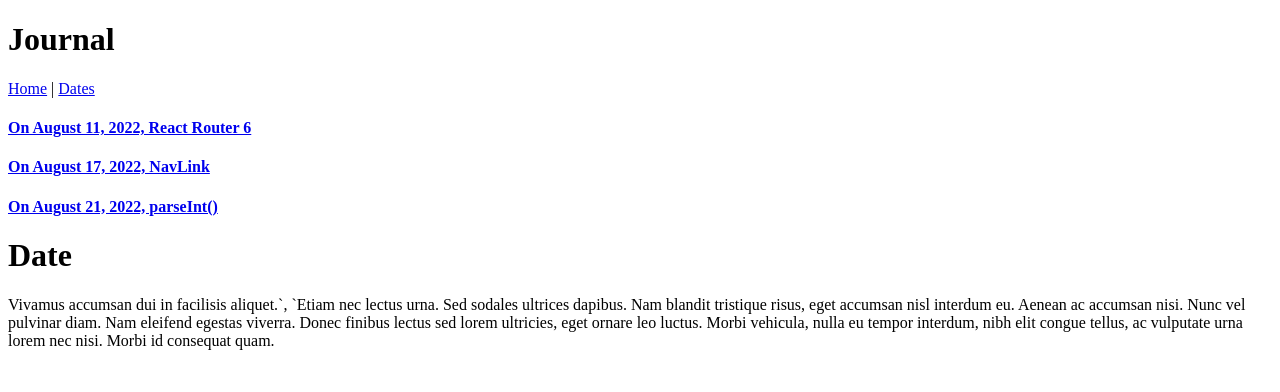
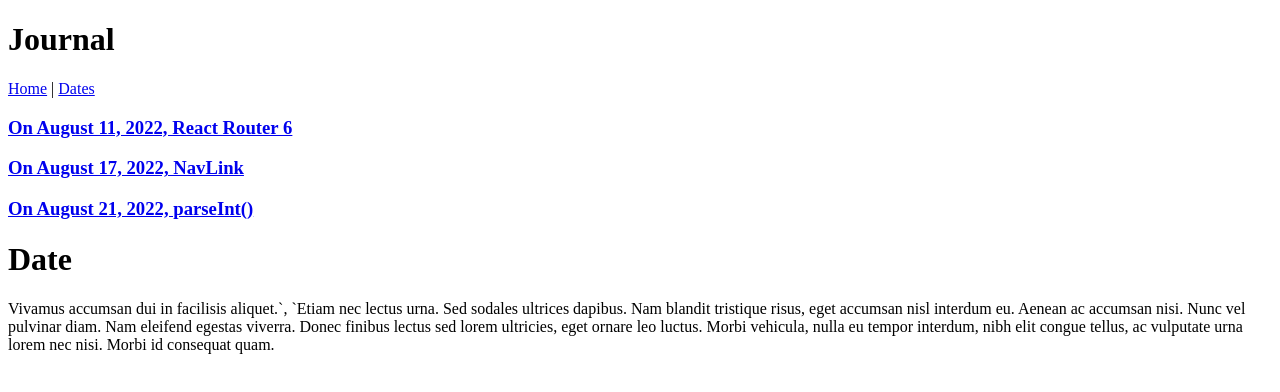
Before and after one commit to ivicakartelo/router6, a JavaScript app: page /dates in a window 1280 px wide. Shown: the top 392 px of the page. Built offline with nearby package versions, Linux system fonts and the light colour scheme.

Commit message:
NavLink isActive

```diff
--- a/src/components/dates.js
+++ b/src/components/dates.js
@@ -1,4 +1,4 @@
-import { Link, Outlet } from "react-router-dom";
+import { NavLink, Outlet } from "react-router-dom";
 import { getDates } from "../database";
 
 export default function Dates() {
@@ -6,12 +6,20 @@ export default function Dates() {
   return (
     <div>
         {dates.map((date) => (
-          <Link
+          <NavLink
+          style={({ isActive }) => {
+            return {
+              display: "block",
+              margin: "1rem 0",
+              color: isActive ? "white" : "",
+              backgroundColor: isActive ? "black" : "",
+            };
+          }}
             to={`/dates/${date.id}`}
             key={date.id}
           >
-            <h4>{date.title}</h4>
-          </Link>
+            <h3>{date.title}</h3>
+          </NavLink>
         ))}
         <Outlet />
     </div>
--- a/src/index.js
+++ b/src/index.js
@@ -29,6 +29,7 @@ root.render(
         }
       />
         <Route path="dates" element={<Dates />}>
+
         <Route
         index
         element={
```
